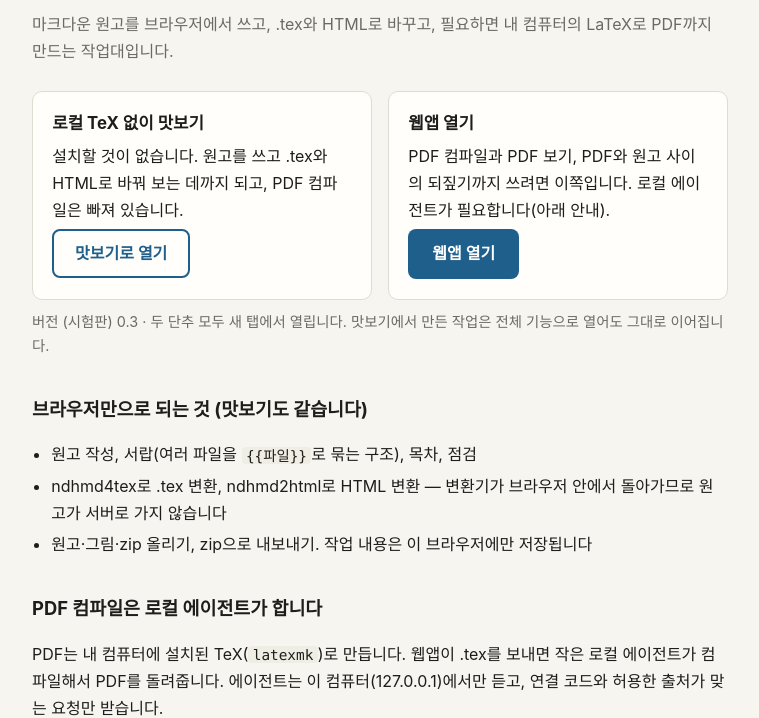
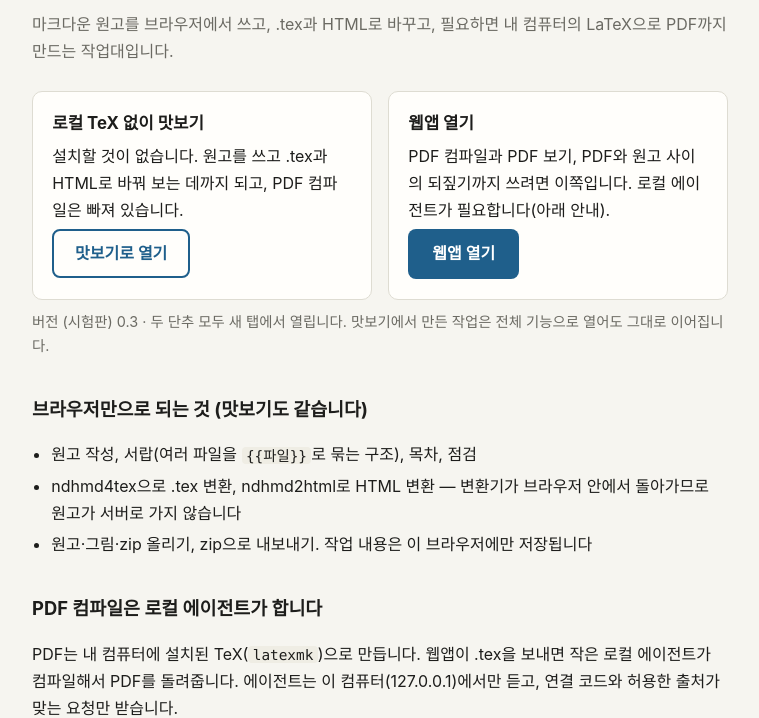
Before and after one commit to xltxlvr/ndhmdwriter-webapp, a plain HTML site: page index.html in a window 1280 px wide. Shown: the part 91-809 px from the top of the page, without its empty margins (260-1019 px from the left). Drawn offline with Linux system fonts and the light colour scheme.

Commit message:
fix 'josa'

```diff
--- a/index.html
+++ b/index.html
@@ -27,11 +27,11 @@ a{color:var(--accent)} .note{color:var(--dim);font-size:.92rem}
 <body>
 <main>
   <h1>ndhmd 웹 작업대</h1>
-  <p class="sub">마크다운 원고를 브라우저에서 쓰고, .tex와 HTML로 바꾸고, 필요하면 내 컴퓨터의 LaTeX로 PDF까지 만드는 작업대입니다.</p>
+  <p class="sub">마크다운 원고를 브라우저에서 쓰고, .tex과 HTML로 바꾸고, 필요하면 내 컴퓨터의 LaTeX으로 PDF까지 만드는 작업대입니다.</p>
   <div class="two">
     <div class="card">
       <h3>로컬 TeX 없이 맛보기</h3>
-      <p>설치할 것이 없습니다. 원고를 쓰고 .tex와 HTML로 바꿔 보는 데까지 되고, PDF 컴파일은 빠져 있습니다.</p>
+      <p>설치할 것이 없습니다. 원고를 쓰고 .tex과 HTML로 바꿔 보는 데까지 되고, PDF 컴파일은 빠져 있습니다.</p>
       <p><a class="btn ghost" href="app/?lite" target="_blank" rel="noopener">맛보기로 열기</a></p>
     </div>
     <div class="card">
@@ -45,12 +45,12 @@ a{color:var(--accent)} .note{color:var(--dim);font-size:.92rem}
   <h2>브라우저만으로 되는 것 (맛보기도 같습니다)</h2>
   <ul>
     <li>원고 작성, 서랍(여러 파일을 <code>{{파일}}</code>로 묶는 구조), 목차, 점검</li>
-    <li>ndhmd4tex로 .tex 변환, ndhmd2html로 HTML 변환 — 변환기가 브라우저 안에서 돌아가므로 원고가 서버로 가지 않습니다</li>
+    <li>ndhmd4tex으로 .tex 변환, ndhmd2html로 HTML 변환 — 변환기가 브라우저 안에서 돌아가므로 원고가 서버로 가지 않습니다</li>
     <li>원고·그림·zip 올리기, zip으로 내보내기. 작업 내용은 이 브라우저에만 저장됩니다</li>
   </ul>
 
   <h2>PDF 컴파일은 로컬 에이전트가 합니다</h2>
-  <p>PDF는 내 컴퓨터에 설치된 TeX(<code>latexmk</code>)로 만듭니다. 웹앱이 .tex를 보내면 작은 로컬 에이전트가 컴파일해서 PDF를 돌려줍니다. 에이전트는 이 컴퓨터(127.0.0.1)에서만 듣고, 연결 코드와 허용한 출처가 맞는 요청만 받습니다.</p>
+  <p>PDF는 내 컴퓨터에 설치된 TeX(<code>latexmk</code>)으로 만듭니다. 웹앱이 .tex을 보내면 작은 로컬 에이전트가 컴파일해서 PDF를 돌려줍니다. 에이전트는 이 컴퓨터(127.0.0.1)에서만 듣고, 연결 코드와 허용한 출처가 맞는 요청만 받습니다.</p>
   <div class="card">
     <ol>
       <li>Node.js 18 이상과 TeX Live(또는 MiKTeX)를 준비합니다.</li>
```
